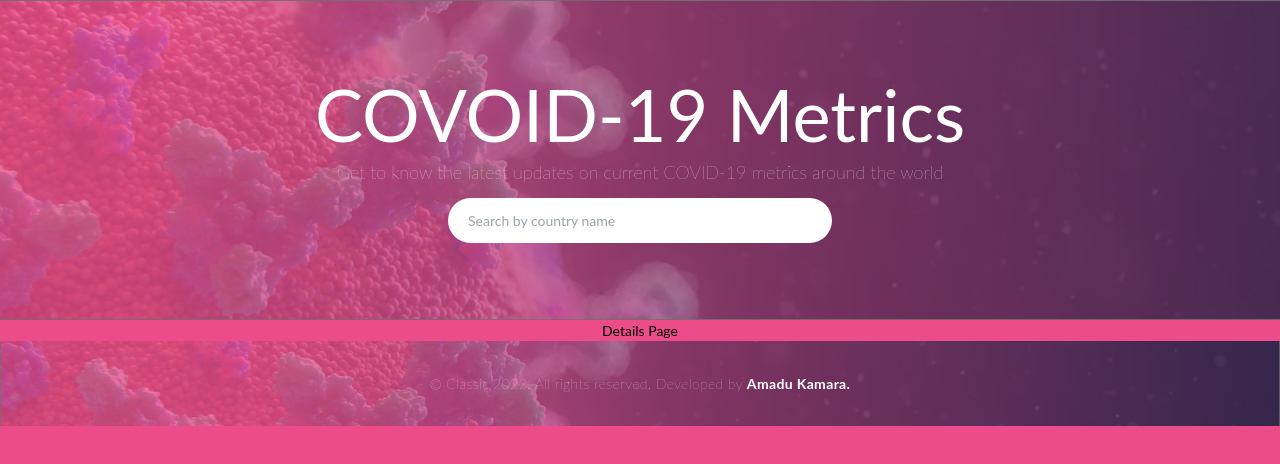
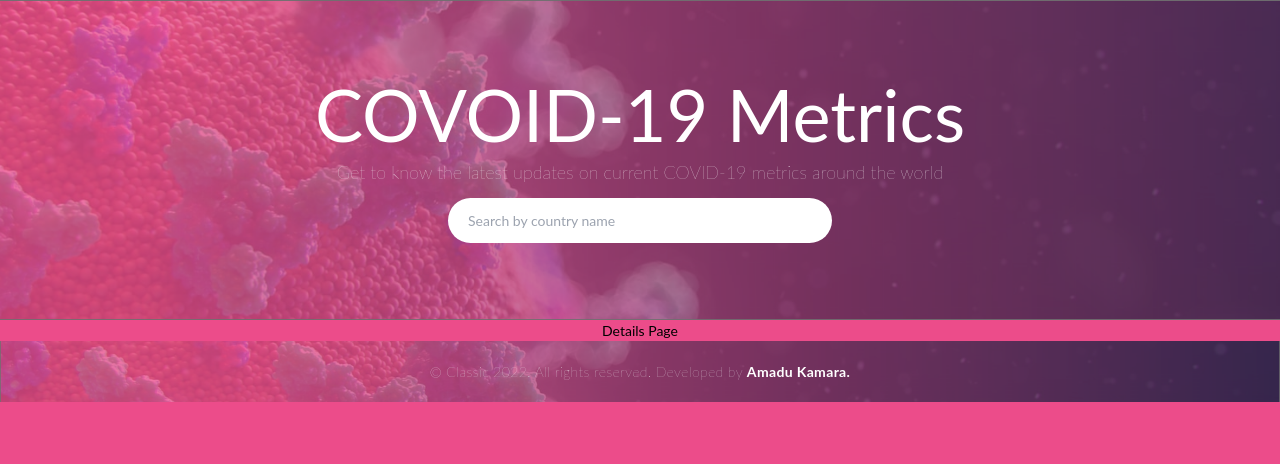
Before and after one commit to AmaduKamara/covid-metrics-data, a React (Create React App) app: page /1 in a window 1280 px wide. Shown: the top 464 px of the page. Built offline with nearby package versions, Linux system fonts and the light colour scheme.

Commit message:
Display footer sticky to bottom

```diff
--- a/src/components/Footer.jsx
+++ b/src/components/Footer.jsx
@@ -1,7 +1,7 @@
 import React from 'react';
 
 const Footer = () => (
-  <div className="py-8 flex justify-center items-center hero">
+  <div className="py-5 flex justify-center items-center hero bottom-0 w-full sticky">
     <h1 className="font-thin text-gray-100 tracking-wide">
       &copy; Classic 2022. All rights reserved. Developed by
       {' '}
```
